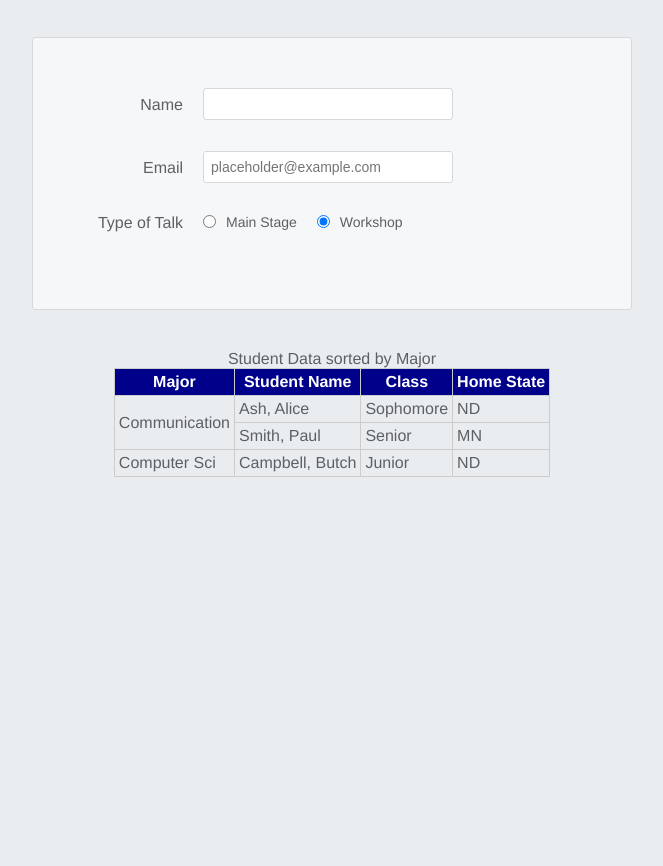
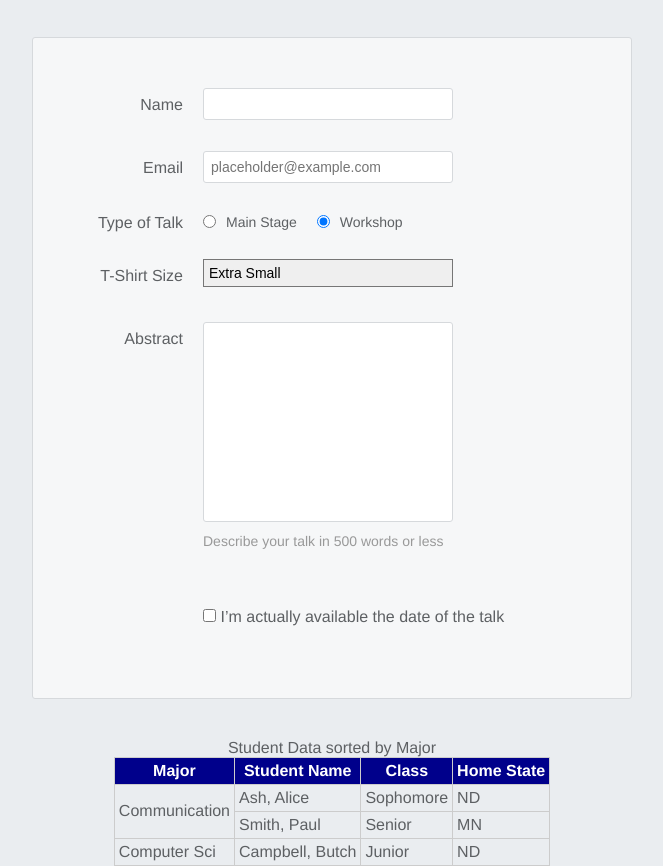
Before and after one commit to UnifiedDog/Comm261Exercise4, a plain HTML site: page index.html in a window 1280 px wide. Shown: the part 225-1091 px from the top of the page, without its empty margins (308-971 px from the left). Before the commit the page ends 800 px from the top, so only its background shows below. Drawn offline with Linux system fonts and the light colour scheme.

Commit message:
Checkboxes

```diff
--- a/css/style.css
+++ b/css/style.css
@@ -66,6 +66,13 @@ body{
   box-shadow: none;
 }
 
+.form-row select {
+  width: 100%;
+  padding: 5px;
+  font-size: 14px;
+  -webkit-appearance: none;
+}
+
 .form-row label {
   margin-bottom: 15px;
 }
@@ -92,6 +99,29 @@ body{
 .legacy-form-row .radio-label,
 .legacy-form-row input[type='radio'] {
   float: left;
+}
+
+.form-row textarea {
+  font-family: "Helvetica", "Arial", sans-serif;
+  font-size: 14px;
+
+  border: 1px solid #D6D9DC;
+  border-radius: 3px;
+
+  min-height: 200px;
+  margin-bottom: 10px;
+  padding: 7px;
+  resize: none;
+}
+
+.form-row .instructions {
+  color: #999999;
+  font-size: 14px;
+  margin-bottom: 30px;
+}
+
+.form-row .checkbox-label {
+  margin-bottom: 0;
 }
 
 table {
@@ -148,4 +178,11 @@ tbody tr:hover {
   .legacy-form-row legend {
     float: left;
   }
+  .form-row .instructions {
+    margin-left: 120px;
+  }
+  .form-row .checkbox-label {
+    margin-left: 120px;
+    width: auto;
+  }
 }
--- a/index.html
+++ b/index.html
@@ -29,6 +29,26 @@
       <input id='talk-type-2' name='talk-type' type='radio' value='workshop' checked />
       <label for='talk-type-2' class='radio-label'>Workshop</label>
     </fieldset>
+    <div class='form-row'>
+      <label for='t-shirt'>T-Shirt Size</label>
+      <select id='t-shirt' name='t-shirt'>
+        <option value='xs'>Extra Small</option>
+        <option value='s'>Small</option>
+        <option value='m'>Medium</option>
+        <option value='l'>Large</option>
+      </select>
+    </div>
+    <div class='form-row'>
+      <label for='abstract'>Abstract</label>
+      <textarea id='abstract' name='abstract'></textarea>
+      <div class='instructions'>Describe your talk in 500 words or less</div>
+    </div>
+    <div class='form-row'>
+      <label class='checkbox-label' for='available'>
+      <input id='available' name='available' type='checkbox' value='is-available'/>
+      <span>I’m actually available the date of the talk</span>
+      </label>
+    </div>
   </form>
 
   <table>
```
